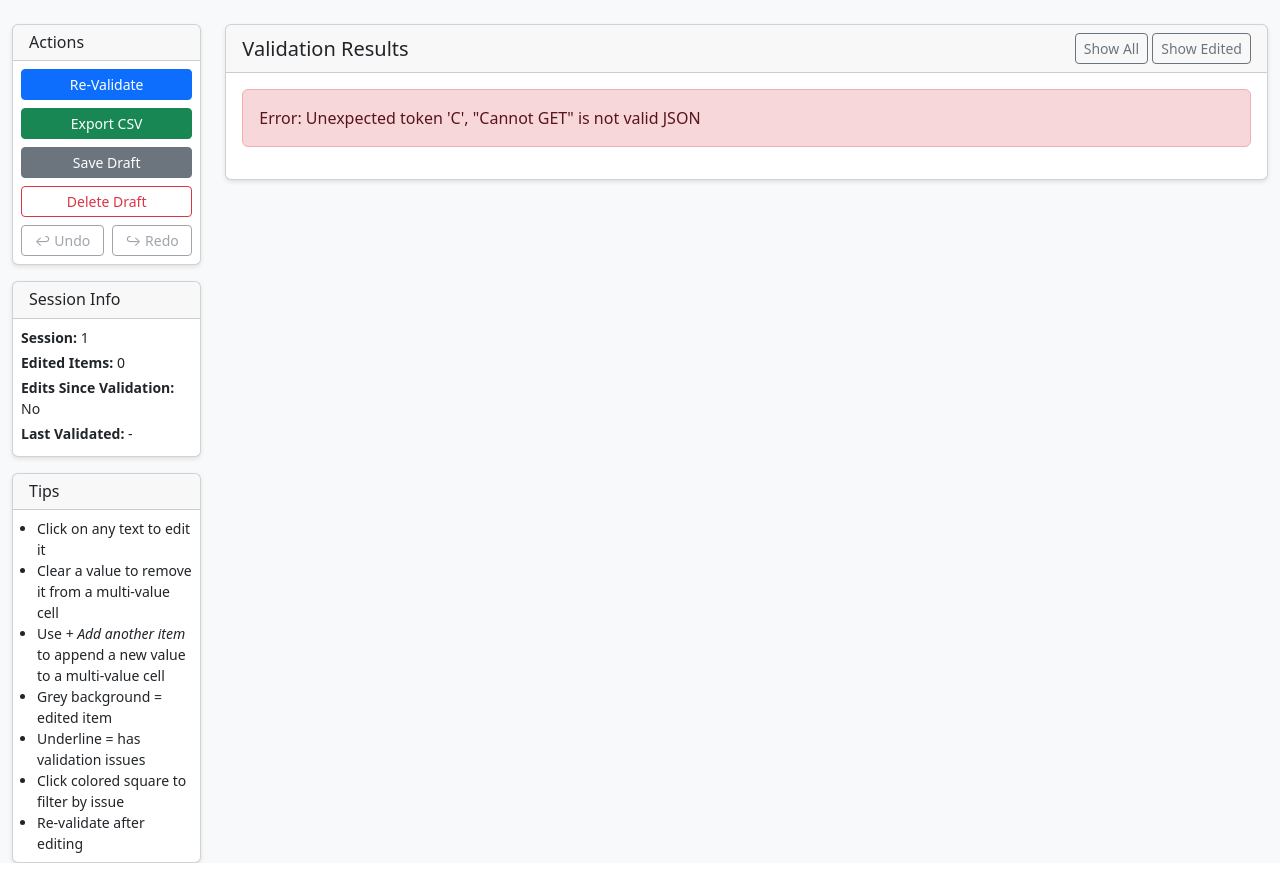
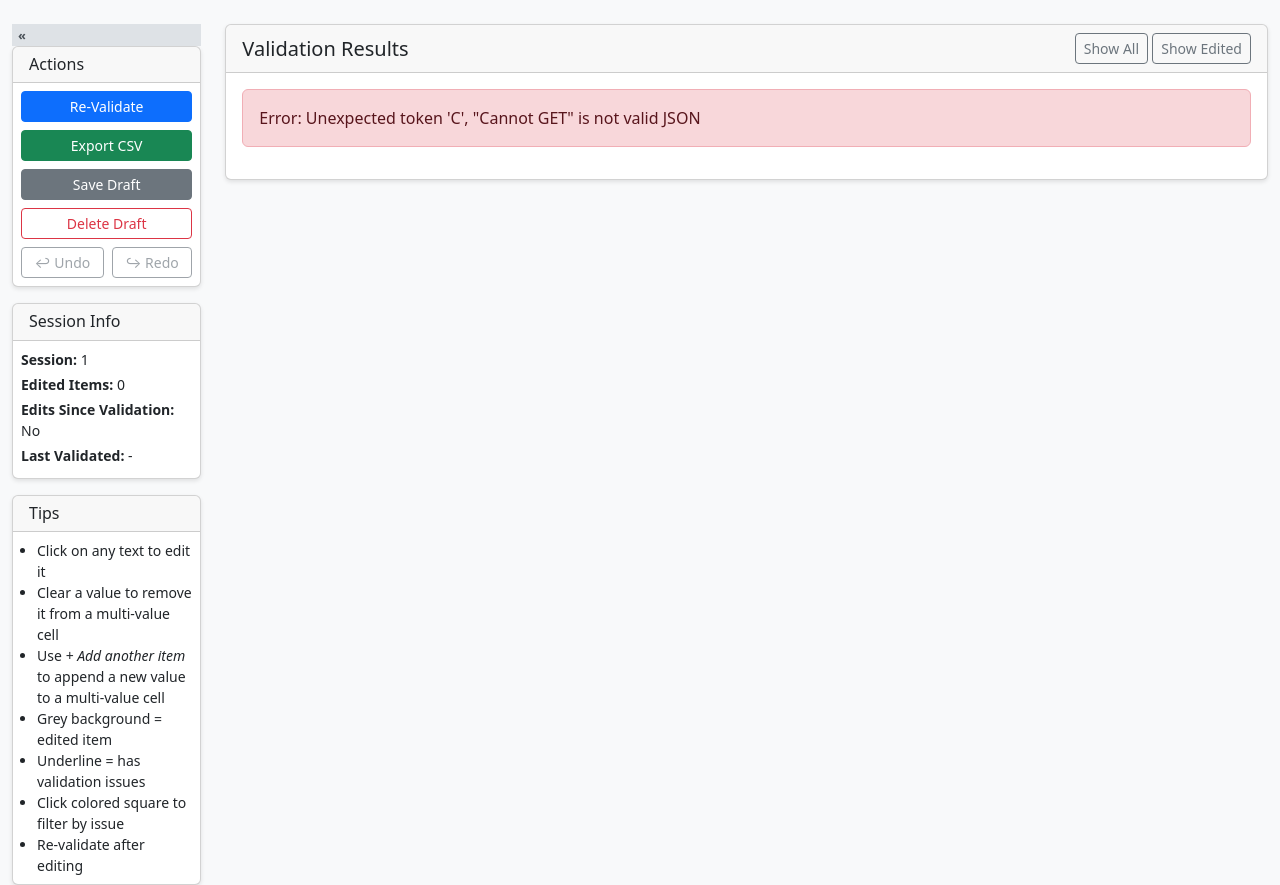
Before and after one commit to eliarizzetto/oc_table_editor, a FastAPI app: template templates/editor.html in a window 1280 px wide. Shown: the part 56-941 px from the top of the page. Before the commit the page ends 919 px from the top, so only its background shows below. Run offline with FastAPI, Linux system fonts and the light colour scheme; the template is opened without the code that fills it: most values are stand-ins (such as "Sample title", 1, 10 or a date in 2020).

Commit message:
feat(ui): add collapsible sidebar and compact table style
Add a toggle button to collapse the sidebar, maximizing table viewing area. Adjust table style to reduce visual clutter and improve information density.

Buttons still need to be prettier

```diff
--- a/static/css/editor.css
+++ b/static/css/editor.css
@@ -231,3 +249,62 @@ td.field-value:hover .clear-cell-btn:hover {
 .filter-banner-text strong {
     color: #0d6efd;
 }
+
+/* ── Collapsible sidebar ───────────────────────────────────────────────────── */
+
+.sidebar-container {
+    position: relative;
+    transition: all 0.3s ease;
+}
+
+.sidebar-container.collapsed {
+    width: 24px !important;
+    flex: 0 0 24px;
+    max-width: 24px;
+    min-width: 24px;
+    padding: 0 !important;
+}
+
+.sidebar-container.collapsed #sidebarContent {
+    display: none;
+}
+
+/* Make main content expand when sidebar is collapsed */
+.sidebar-container.collapsed + .col-md-10 {
+    width: calc(100% - 24px) !important;
+    flex: 0 0 calc(100% - 24px);
+    max-width: calc(100% - 24px);
+}
+
+.sidebar-toggle {
+    position: sticky;
+    top: 0;
+    width: 100%;
+    height: 22px;
+    padding: 1px 6px;
+    border: none;
+    border-radius: 0.75;
+    background-color: #dee2e6;
+    z-index: 100;
+    font-size: 0.8em;
+    font-weight: bold;
+    color: #495057;
+    text-align: left;
+    cursor: pointer;
+    transition: background-color 0.2s;
+    display: block;
+}
+
+.sidebar-toggle:hover {
+    background-color: #ced4da;
+}
+
+.sidebar-container.collapsed .sidebar-toggle {
+    position: sticky;
+    top: 0;
+    width: 24px;
+    height: 24px;
+    border-radius: 0.75;
+    text-align: center;
+    padding: 1px 0;
+}
--- a/templates/editor.html
+++ b/templates/editor.html
@@ -5,7 +5,11 @@
 {% block content %}
 <div class="row">
     <!-- Sidebar controls -->
-    <div class="col-md-2">
+    <div class="col-md-2 sidebar-container" id="sidebarContainer">
+        <button class="sidebar-toggle" id="sidebarToggle" title="Collapse sidebar">
+            «
+        </button>
+        <div id="sidebarContent">
         <div class="card">
             <div class="card-header">
                 <h6 class="mb-0">Actions</h6>
@@ -67,6 +71,7 @@
                     <li>Re-validate after editing</li>
                 </ul>
             </div>
+        </div>
         </div>
     </div>
 
@@ -187,6 +192,20 @@ document.addEventListener('DOMContentLoaded', function() {
 
     // Load initial undo/redo button state
     updateUndoRedoButtons();
+
+    // Sidebar toggle
+    document.getElementById('sidebarToggle').addEventListener('click', function() {
+        const sidebar = document.getElementById('sidebarContainer');
+        const toggleBtn = document.getElementById('sidebarToggle');
+        sidebar.classList.toggle('collapsed');
+        if (sidebar.classList.contains('collapsed')) {
+            toggleBtn.textContent = '»';
+            toggleBtn.title = 'Expand sidebar';
+        } else {
+            toggleBtn.textContent = '«';
+            toggleBtn.title = 'Collapse sidebar';
+        }
+    });
 });
 
 async function loadTable() {
```
Also changed, not shown: other parts of static/css/editor.css (+26 -8 lines).
